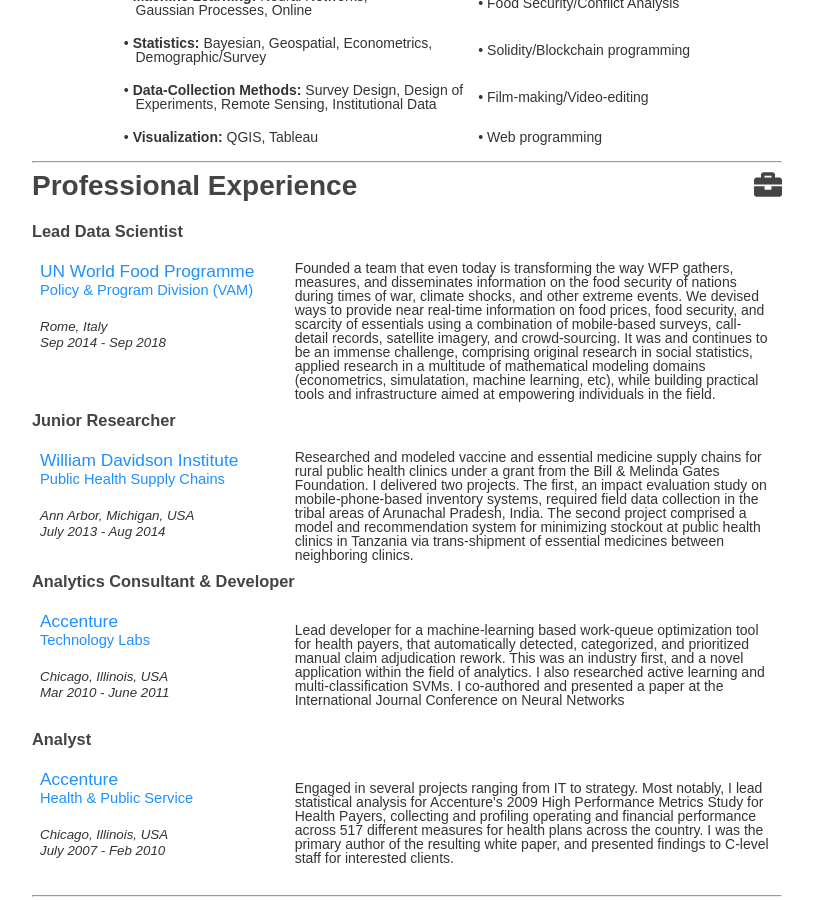
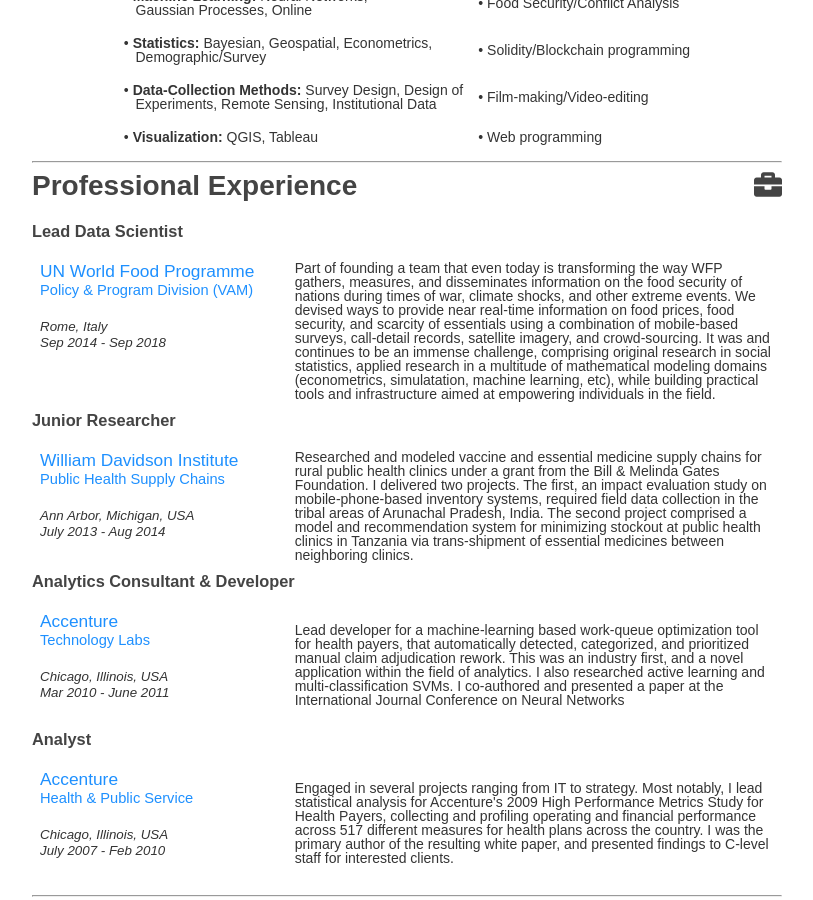
Before and after one commit to gsVAM/GSinghal, a Jekyll site: the page index.html, which Jekyll copies as it is, in a window 1280 px wide and 900 px high, scrolled down 634 px. Shown: the whole window, without its empty margins (233-1046 px from the left). Built offline with Jekyll 4.4.1, drawn with Linux system fonts in a browser that asks for light colours; nearby versions of some CDN libraries; comment, search, counter and statistics services are not loaded.

Commit message:
added part of

```diff
--- a/index.html
+++ b/index.html
@@ -84,7 +84,7 @@
 <span style="font-size: 11pt; color: #1E90FF;">Policy & Program Division (VAM) </span></span></p>
 <p><span style="font-size: 10pt; color: #333333;"><i>Rome, Italy <br> Sep 2014 - Sep 2018</i></span></span>
 </p></td>
-    <td class="tg-yqpd">Founded a team that even today is transforming the way WFP gathers,
+    <td class="tg-yqpd">Part of founding a team that even today is transforming the way WFP gathers,
 measures, and disseminates information on the food security of nations during times of war, climate shocks, and other extreme events. We devised ways to provide near real-time information on food prices,
 food security, and scarcity of essentials using a combination of mobile-based surveys, call-detail records, satellite imagery, and crowd-sourcing. It was and continues to be an immense challenge, comprising original research in social statistics, applied research in a multitude of mathematical modeling domains (econometrics, simulatation, machine learning, etc), while building practical tools and infrastructure aimed at empowering individuals in the field.</td>
   </tr>
```
